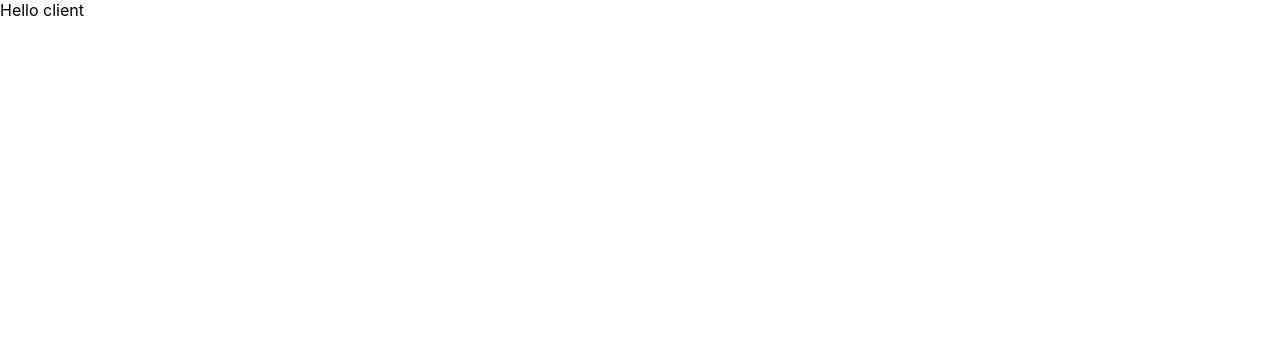
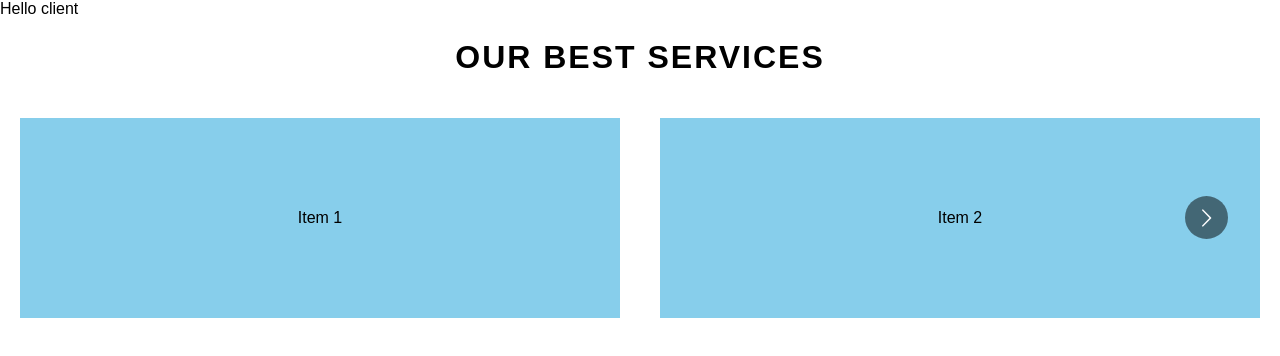
Before and after one commit to gdscnitp/job-provider-site, a React (Create React App) app in the folder client/: page / in a window 1280 px wide. Shown: the top 356 px of the page. Built offline with nearby package versions, Linux system fonts and the light colour scheme.

Commit message:
added our best services carousel

```diff
--- a/client/package.json
+++ b/client/package.json
@@ -8,6 +8,7 @@
     "@testing-library/user-event": "^7.1.2",
     "react": "^16.13.1",
     "react-dom": "^16.13.1",
+    "react-multi-carousel": "^2.5.5",
     "react-scripts": "3.4.3"
   },
   "scripts": {
--- a/client/src/App.js
+++ b/client/src/App.js
@@ -1,11 +1,13 @@
 import React from 'react';
+import Display from './components/best_services/component.bestServices';
 
 function App() {
-  return (
-    <div>
-      Hello client
-    </div>
-  );
+    return (
+        <div>
+            Hello client
+            <Display />
+        </div>
+    );
 }
 
 export default App;
--- /dev/null
+++ b/client/src/components/best_services/bestServices.style.css
@@ -0,0 +1,27 @@
+* {
+    box-sizing: border-box;
+    font-family: sans-serif;
+}
+.block {
+    margin: 0 auto;
+}
+
+.headings {
+    text-align: center;
+    letter-spacing: 2px;
+}
+
+.item {
+    background-color: skyblue;
+    height: 200px;
+    display: flex;
+    align-items: center;
+    justify-content: center;
+    margin: 20px;
+    transition: transform .4s cubic-bezier(0.25, 0.45, 0.45, 0.95)
+}
+
+.item:hover {
+    transform: scale(1.1);
+    box-shadow: 0 5px 16px rgba(42, 50, 73, 0.16);
+}
--- /dev/null
+++ b/client/src/components/best_services/component.bestServices.jsx
@@ -0,0 +1,47 @@
+import React from 'react'
+// import installed libraries
+import Carousel from 'react-multi-carousel'
+
+// import css of react-multi-carousel
+import "react-multi-carousel/lib/styles.css";
+import './bestServices.style.css'
+
+const responsive = {
+  superLargeDesktop: {
+    breakpoint: { max: 4000, min: 3000 },
+    items: 5
+  },
+  desktop: {
+    breakpoint: { max: 3000, min: 1024 },
+    items: 3
+  },
+  tablet: {
+    breakpoint: { max: 1024, min: 464 },
+    items: 2
+  },
+  mobile: {
+    breakpoint: { max: 464, min: 0 },
+    items: 1
+  }
+};
+
+const boxes = [1, 2, 3, 4, 5, 6, 7, 8]
+const Display = () => {
+  return (
+    <div>
+      <h1 className="headings">OUR BEST SERVICES</h1>
+      <Carousel
+        className="block"
+        responsive={responsive}
+      >
+        {
+          boxes.map(box => (
+            <div key={box} className="item">Item {box}</div>
+          ))
+        }
+      </Carousel>
+    </div>
+  )
+}
+
+export default Display
```
Also changed, not shown: 1 other file (tests, documents, lock files or other folders).
